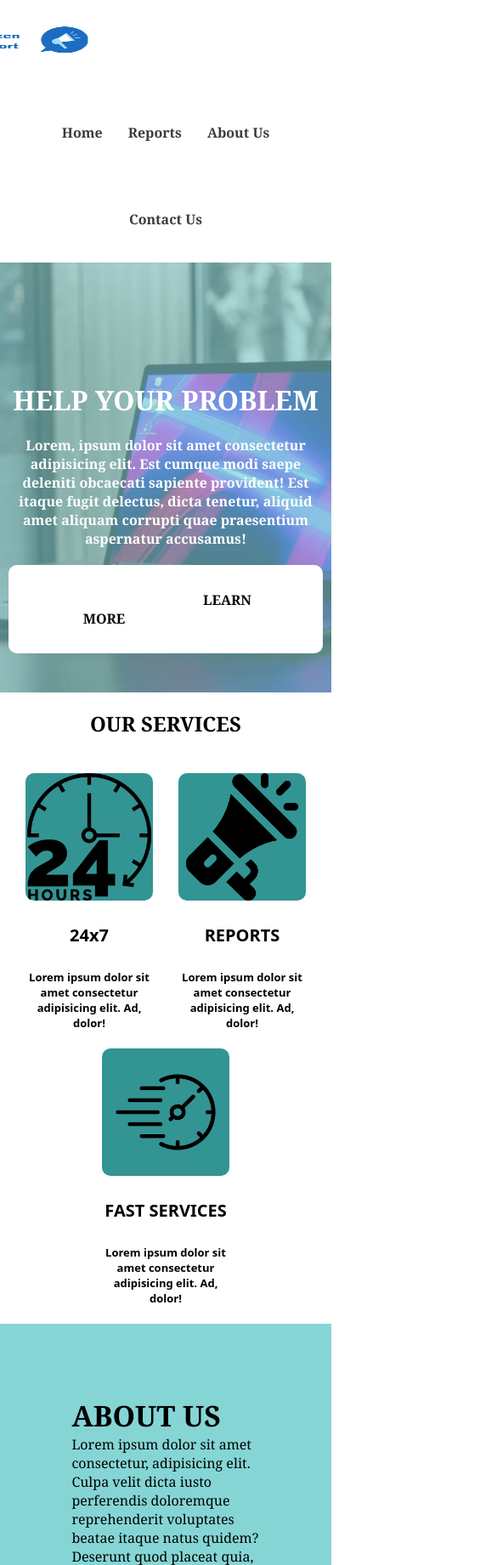
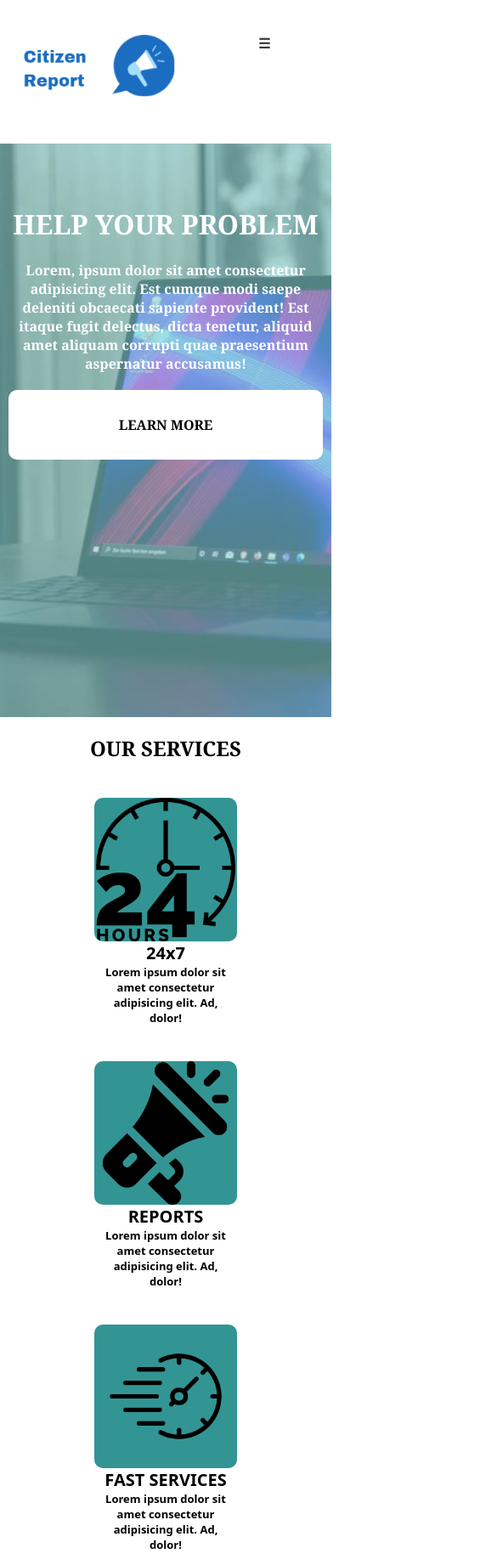
Before and after one commit to Fahmi-S/Web-page, a plain HTML site: page index.html in a window 390 px wide. Shown: the top 1842 px of the page at 85% size, 585 px wide, since content can reach past the window. Drawn offline with Linux system fonts and the light colour scheme.

Commit message:
Adding Responsive Large Phone

```diff
--- a/index.html
+++ b/index.html
@@ -10,11 +10,12 @@
 <body>
     <nav>
         <div class="navbar">
+            <a href="#" class="logo"></a>
             <a href="#">Home</a>
             <a href="#">Reports</a>
             <a href="#">About Us</a>
             <a href="#">Contact Us</a>
-            <a href="#"><img src="gambar/logo.png" class="icon" width="180px" height="100px"></a>
+            <a href="" class="ham">&#9776;</a>
         </div>
     </nav>
 
@@ -32,23 +33,17 @@
         <h2>OUR SERVICES</h2>
         <div class="icon-header">
             <div class="icon-list-1">
-                <div class="icons icon-1">
-                    <img src="gambar/24-hours.png" width="150px">
-                </div>
+                <div class="icons icon-1"></div>
                 <h4>24x7</h4>
                 <h5>Lorem ipsum dolor sit amet consectetur adipisicing elit. Ad, dolor!</h5>
             </div>
             <div class="icon-list-1">
-                <div class="icons icon-1">
-                    <img src="gambar/megaphone.png" width="150px">
-                </div>
+                <div class="icons icon-2"></div>
                 <h4>REPORTS</h4>
                 <h5>Lorem ipsum dolor sit amet consectetur adipisicing elit. Ad, dolor!</h5>
             </div>
             <div class="icon-list-1">
-                <div class="icons icon-1">
-                    <img src="gambar/deadline.png" width="150px">
-                </div>
+                <div class="icons icon-3"></div>
                 <h4>FAST SERVICES</h4>
                 <h5>Lorem ipsum dolor sit amet consectetur adipisicing elit. Ad, dolor!</h5>
             </div>
--- a/style.css
+++ b/style.css
@@ -8,19 +8,19 @@ body{
     margin: 0;
 }
 
-.content{
-    /* width: 1330px; */
-    max-height: 1600px;
-    margin: 10px;
-    /* border: 1px solid black; */
-}
-
 .navbar {
     display: flex;
     flex-wrap: wrap;
     overflow: hidden;
     justify-content: center;
     align-items: center;
+}
+
+.logo{
+    width: 30vh;
+    height: 15vh;
+    background: url(./gambar/logo.png) center;
+    background-size: cover;
 }
 
 .navbar a{
@@ -30,24 +30,11 @@ body{
     font-weight: bold;
 }
 
-.navbar a:nth-child(1){
-    order: 2;
+.navbar a:nth-child(6){
+    display: none;
 }
 
-.navbar a:nth-child(2){
-    order: 3;
-}
-
-.navbar a:nth-child(3){
-    order: 4;
-}
-
-.navbar a:nth-child(4){
-    order: 5;
-}
-
-.navbar a:nth-child(5){
-    order: 1;
+.navbar a:nth-child(1){
     margin-right: 20em;
     padding: 0;
 }
@@ -63,16 +50,6 @@ body{
 }
 
 .header:after{
-    /* border: 1px solid black; */
-    /* display: flex;
-    flex-direction: column;
-    text-align: center;
-    align-items: center; */
-    /* justify-content: center; */
-    /* text-align: center; */
-    /* background-color: aqua;z */
-    /* background-size: cover;
-    height: 400px; */
     content:'';
 	display: block;
 	position: absolute;
@@ -85,15 +62,13 @@ body{
 
 
 .judul{
-    /* border: 1px solid black; */
     text-align: center;
     color: white;
-    max-width: 500px;
-    max-height: 300px;
+    width: 500px;
+    height: 300px;
     padding: 10px;
     margin-top: 10px;
     z-index: 1;
-    /* justify-content: center; */
 }
 
 .judul > h2{
@@ -109,7 +84,6 @@ body{
 }
 
 .more{
-    /* border: 1px solid black; */
     background-color: white;
     border-radius: 10px;
     margin-top: 20px;
@@ -117,8 +91,6 @@ body{
 }
 
 .more > a{
-    /* border: 1px solid black; */
-    /* font-size: 2vh; */
     text-decoration: none;
     color: black;
     padding: 30px 145px 30px 145px;
@@ -134,29 +106,58 @@ body{
     flex-wrap: wrap;
     overflow: hidden;
     justify-content: space-evenly;
-    align-items: center;
     margin-top: 5vh;
+    margin-bottom: 5vh;
 }
 
 .icons{
-    max-width: 150px;
-    max-height: 150px;
+    width: 150px;
+    height: 150px;
     border-radius: 10px;
     background-color: rgb(51, 148, 148);
     overflow: hidden;
+}
+
+.icon-list-1{
+    display: flex;
+    flex-direction: column;
+    align-items: center;
 }
 
 .icon-list-1 > h4{
     text-align: center;
     font-weight: bold;
     font-size: 20px;
+    margin: 0;
 }
 
 .icon-list-1 > h5{
-    max-width: 150px;
-    /* max-height: 150px; */
+    width: 150px;
     font-size: 13px;
     text-align: center;
+    margin: 0;
+}
+
+
+.icon-1{
+    background: url(./gambar/24-hours.png) rgb(51, 148, 148) center;
+    background-size: cover;
+    width: 20vh;
+    height: 20vh;
+}
+
+.icon-2{
+    background: url(./gambar/megaphone.png) rgb(51, 148, 148) center;
+    background-size: cover;
+    width: 20vh;
+    height: 20vh;
+}
+
+.icon-3{
+    background: url(./gambar/deadline.png) rgb(51, 148, 148) center;
+    background-size: cover;
+    width: 20vh;
+    height: 20vh;
 }
 
 .about {
@@ -169,7 +170,7 @@ body{
 }
 
 .about-text{
-    max-width: 60vh;
+    width: 60vh;
 }
 
 .about-us{
@@ -204,8 +205,8 @@ body{
     flex-direction: column;
     /* justify-content: center; */
     align-items: center;
-    max-width: 40vh;
-    max-height: 50vh;
+    width: 40vh;
+    height: 50vh;
 }
 
 .profile-image{
@@ -222,15 +223,15 @@ body{
 }
 
 .more-icon{
-    max-width: 5vh;
-    max-height: 5vh;
+    width: 5vh;
+    height: 5vh;
     background: url(./gambar/more.png) center;
     background-size: cover;
 }
 
 .next{
-    max-width: 7vh;
-    max-height: 7vh;
+    width: 7vh;
+    height: 7vh;
     background: url(./gambar/next.png) center;
     background-size: cover;
 }
@@ -264,6 +265,7 @@ body{
     color: rgb(51, 148, 148);
     cursor: pointer;
     background-color: white;
+    border: none;
 }
 
 input::placeholder{
@@ -291,15 +293,85 @@ footer{
     justify-content: center;
 }
 
+@media only screen and (max-width: 600px){
+    .navbar{
+        display: flex;
+        flex-wrap: nowrap;
+        overflow: hidden;
+        justify-content: space-between;
+        align-items: normal;
+    }
 
-/* .header{ */
-    /* display: flex;
-    flex-direction: column;
-    align-items: center;
-    justify-content: center;
-    text-align: center;
-    background-color: aqua;
-    background:url(./img/4.png) no-repeat center center fixed;
-    background-size: cover;
-    padding: 30px; */
-/* } */
+    .navbar  a:not(:nth-child(6)){
+        display: none;
+    }
+
+    .navbar a:nth-child(1){
+        display: block;
+        height: 20vh;
+        margin-right: 0;
+    }
+
+    .navbar a:nth-child(6){
+        display: block;
+        text-align: center;
+        width: 20vh;
+    }
+
+    .header {
+        height: 80vh;
+    }
+
+    .judul{
+        margin-top: 0;
+        width: 60vh;
+        height: 70vh;
+    }
+
+    .more > a{
+        padding: 0;
+    }
+
+    .icon-header{
+        flex-wrap: nowrap;
+        flex-direction: column;
+        justify-content: center;
+    }
+
+    .icon-list-1  h5{
+        margin-bottom: 5vh;
+    }
+
+    .about {
+        flex-direction: column;
+    }
+
+    .about-img{
+        margin-top: 5vh;
+    }
+
+    .profile{
+        height: 60vh;
+    }
+
+    .profiles{
+        height: 60vh;
+    }
+
+    .form-input > input {
+        width: 40vh;
+        height: 10vh;
+    }
+
+    .button > button{
+        height: 10vh;
+    }
+
+    footer h4{
+        font-size: 2vh;
+    }
+
+    input[type=text]{
+        font-size: 2vh;
+    }
+}
```
